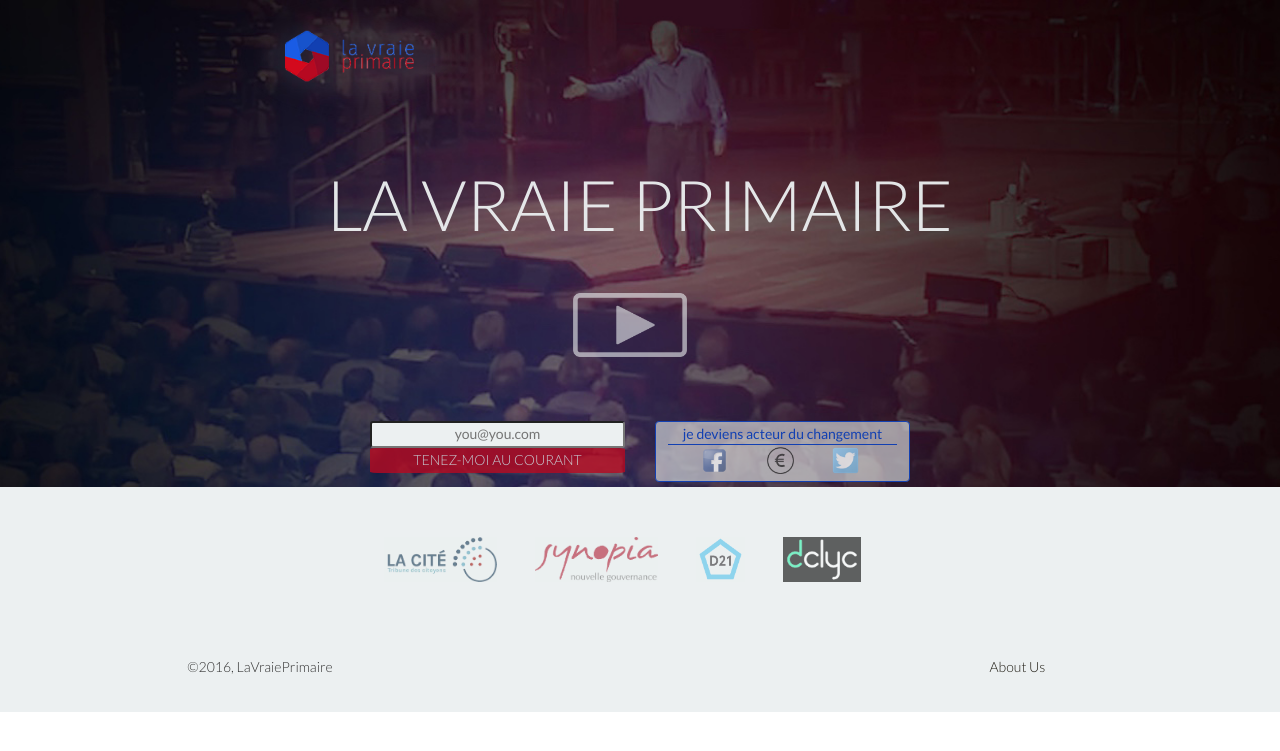
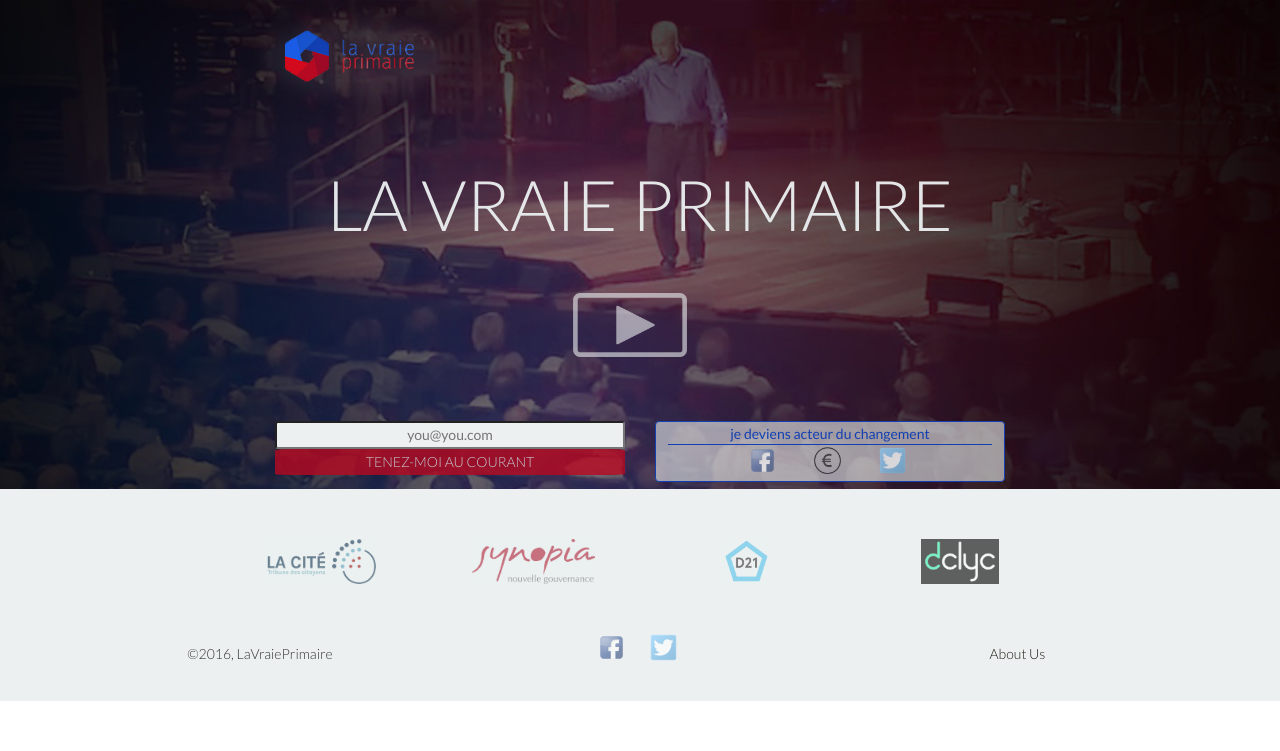
Before and after one commit to LaVraiePrimaire/lavraieprimaire.github.io, a Jekyll site: the page index.html, which Jekyll copies as it is, in a window 1280 px wide. Shown: the top 751 px of the page. Built offline with Jekyll 4.4.1, drawn with Linux system fonts in a browser that asks for light colours; nearby versions of some CDN libraries.

Commit message:
Day 1 responsive fixes
Made the call to action/email panel responsive, fixed video autoplay,
fixed new tab on links, fixed link content, rearranged partner logos to
work responsively in IE and Firefox

```diff
--- a/css/agency.css
+++ b/css/agency.css
@@ -96,6 +96,7 @@ h6 {
     font-weight: 400;
     text-align: center;
     font-size: 1.5vw;
+    font-size: 100%;
 }
 
 .thanks-rect {
@@ -114,6 +115,7 @@ h6 {
 
 .btn {
     font-size: 1.5vw;
+    font-size: 100%;
 }
 
 @media(min-width:768px) {
--- a/index.html
+++ b/index.html
@@ -5,10 +5,16 @@
     <meta charset="utf-8">
     <meta http-equiv="X-UA-Compatible" content="IE=edge">
     <meta name="viewport" content="width=device-width, initial-scale=1">
-    <meta name="description" content="la vraie primarie - a pilot presidential primary brought to you by democracy 2.1">
+    <meta name="description" content="J'ai envie d'avoir envie en 2017. Je participe à la Vraie Primaire !">
     <meta name="author" content="mike yu">
+    <!-- Facebook opengraph tags for better share menu -->
+    <meta property="og:url"                content="http://www.lavraieprimaire.fr/" />
+    <meta property="og:title"              content="La Vraie Primaire" />
+    <meta property="og:description"        content="J'ai envie d'avoir envie en 2017. Je participe à la Vraie Primaire !" />
+    <meta property="og:image"              content="http://www.lavraieprimaire.fr/img/logos/lvplogo.png" />
+    <meta property="fb:app_id"             content="526386134210424" />
 
-    <title>la vraie primaire</title>
+    <title>La Vraie Primaire</title>
 
     <!-- Bootstrap Core CSS -->
     <link href="css/bootstrap.min.css" rel="stylesheet">
@@ -28,6 +34,7 @@
     <![endif]-->
     <script type="text/javascript" src="js/jquery.js"></script>
     <script type="text/javascript" src="js/jquery-ui.min.js"></script>
+    <script type="text/javascript" src="js/video.js"></script>
 </head>
 
 <body id="page-top" class="index">
@@ -38,12 +45,12 @@
             <div class="intro-text">
                 <div class="intro-heading">LA VRAIE PRIMAIRE</div>
                 <div class="btn-container">
-                    <input type="image" class="btn play-btn" src="img/playbtn.png" data-toggle="modal" data-target="#myModal"/>
+                    <input type="image" id="vidPlay" class="btn play-btn" src="img/playbtn.png" data-toggle="modal" data-target="#myModal"/>
                 </div>
                 <div class="btn-container">
-                    <div class="col-xs-3">
+                    <div class="col-xs-12 col-sm-1 col-md-2">
                     </div>
-                    <div class="col-xs-3">
+                    <div class="col-xs-12 col-sm-5 col-md-4">
 	                    <form class="description" id="formname" name="formname" action="https://my.sendinblue.com/users/subscribeembed/js_id/2c40i/id/1" onsubmit="return false;">
 	                        <input type="hidden" name="js_id" id="js_id" value="2c40i">
 	                        <input type="hidden" name="listid" id="listid" value="2">
@@ -56,24 +63,24 @@
 	                    </form>
                     </div>
 <!--                     <div id="thanks" style="display:none" class="thanks-rect">Merci</div> -->
-                    <div class="col-xs-3">
-                    <div class="btn btn-secondary">je deviens acteur du changement
+                    <div class="col-xs-12 col-sm-5 col-md-4">
+	                    <div class="btn btn-secondary">Je deviens acteur du changement
 	                        <hr style="border-color:#1240B2; margin-top:0; margin-bottom:2" />
 	                        <ul class="list-inline" style="margin-bottom:0">
-                            <li><a href="https://www.facebook.com/La-vraie-Primaire-191854841168760/" target="_blank"><img src = "img/facebook.png" class = "img-responsive"></a>
+	                            <li><a href="https://www.facebook.com/dialog/share?app_id=145634995501895&amp;display=popup&amp;href=https%3A%2F%2Fwww.youtube.com%2Fwatch%3Fv%3DpZwk5uAE51A" target="_blank"><img src = "img/facebook.png" class = "img-responsive"></a>
 	                            </li>
 	                            <li></li>
 	                            <li></li>
-                            <li><a href="https://www.helloasso.com/associations/synopia/collectes/je-deviens-acteur-du-changement-avec-la-vraie-primaire"><img src = "img/euro.png" class = "img-responsive"></a>
+	                            <li><a href="https://www.helloasso.com/associations/synopia/collectes/je-deviens-acteur-du-changement-avec-la-vraie-primaire" target="_blank"><img src = "img/euro.png" class = "img-responsive"></a>
 	                            </li>
 	                            <li></li>
 	                            <li></li>
-                            <li><a href="https://twitter.com/lavraieprimaire"><img src = "img/twitter.png" class = "img-responsive"></a>
+	                            <li><a href="https://twitter.com/intent/tweet?hashtags=lavraieprimaire&ref_src=twsrc%5Etfw&text=J%27ai%20envie%20d%27avoir%20envie%20en%202017.%20Je%20participe%20%C3%A0%20la%20Vraie%20Primaire.fr%20!&tw_p=tweetbutton&url=www.lavraieprimaire.fr&via=LaVraiePrimaire" target="_blank"><img src = "img/twitter.png" class = "img-responsive"></a>
 	                            </li>
 	                        </ul>
 	                    </div>
                     </div>
-                    <div class="col-xs-3">
+                    <div class="col-xs-12 col-sm-1 col-md-2">
                     </div>
                 </div>
               </div>
@@ -82,59 +89,37 @@
     </header>
     <!-- Partners Aside -->
     <div id="partners">
-        <div>
-            <div class="col-xs-2">
+           <!-- <div class="col-xs-12 col-s-1 col-md-2">
             </div>
-            <div id="logos" class="col-xs-8">
+            <div id="logos" class="col-xs-12 col-s-10 col-md-8">
                 <ul class="list-inline">
                     <li><a href="http://www.lacitetribune.fr/" target="_blank"><img src = "img/logos/lacite.png" class = "img-responsive img-logo img-centered"></a>
                     </li>
-                    <li></li>
-                    <li></li>
                     <li><a href="http://www.synopia.fr/" target="_blank"><img src = "img/logos/synopia.png" class = "img-responsive img-logo img-centered"></a>
                     </li>
-                    <li></li>
-                    <li></li>
                     <li><a href="http://www.d21.me/" target="_blank"><img src = "img/logos/d21.png" class = "img-responsive img-logo img-centered"></a>
                     </li>
-                    <li></li>
-                    <li></li>
                     <li><a href="http://dclyc.fr/" target="_blank"><img src = "img/logos/dclyc.png" class = "img-responsive img-logo img-centered"></a>
                     </li>
                 </ul>
             </div>
-            <div class="col-xs-2">
+            <div class="col-xs-12 col-s-1 col-md-2">
             </div>
-            <!-- <div class="col-xs-3 col-xs-6">
-                <a href="http://democracyos.org/">
-                    <img src="img/logos/lacite.png" class="img-responsive img-centered" alt="">
-                </a>
+            -->
+            <div class="col-xs-12 col-sm-1 col-md-2"></div>
+            <div class="col-xs-6 col-sm-2 col-md-2 text-center">
+            	<a href="http://www.lacitetribune.fr/" target="_blank"><img src = "img/logos/lacite.png" class = "img-responsive img-logo img-centered"></a>
             </div>
-            <div class="col-xs-3 col-xs-6">
-                <a href="http://democracyos.org/">
-                    <img src="img/logos/synopia.png" class="img-responsive img-centered" alt="">
-=======
-            <div class="col-xs-3 col-xs-6">
+            <div class="col-xs-6 col-sm-3 col-md-2 text-center">
+            	<a href="http://www.synopia.fr/" target="_blank"><img src = "img/logos/synopia.png" class = "img-responsive img-logo img-centered"></a>
             </div>
-            <div class="col-xs-3 col-xs-6">
-                <a href="http://democracyos.org/">
-                    <img src="img/logos/demOS.png" class="img-responsive img-centered" alt="">
->>>>>>> d446b21d43a33cffc6aa62f624854d6f25fc700a
-                </a>
+            <div class="col-xs-6 col-sm-3 col-md-2 text-center">
+            	<a href="http://www.d21.me/" target="_blank"><img src = "img/logos/d21.png" class = "img-responsive img-logo img-centered"></a>
             </div>
-            <div class="col-xs-3 col-xs-6">
-                <a href="https://www.d21.me/">
-                    <img src="img/logos/d21.png" class="img-responsive img-centered" alt="">
-                </a>
+            <div class="col-xs-6 col-sm-2 col-md-2 text-center">
+            	<a href="http://dclyc.fr/" target="_blank"><img src = "img/logos/dclyc.png" class = "img-responsive img-logo img-centered"></a>
             </div>
-            <div class="col-xs-3 col-xs-6">
-<<<<<<< HEAD
-                <a href="http://democracyos.org/">
-                    <img src="img/logos/dclyc.png" class="img-responsive img-centered" alt="">
-                </a>
-            </div> -->
-            </div>
-        </div>
+            <div class="col-xs-12 col-sm-1 col-md-2"></div>
     </div>
 
     <!-- <section class="social">
@@ -157,13 +142,13 @@
                     <span class="copyright">&copy;2016, LaVraiePrimaire</span>
                 </div>
                 <div class="col-xs-4">
-                    <!-- <ul class="list-inline">
+                    <ul class="list-inline">
                         <li><a href="https://www.facebook.com/La-vraie-Primaire-191854841168760/" target="_blank"><img src = "img/facebook.png" class = "img-responsive"></a>
                         </li>
                         <li></li>
-                        <li><a href="#"><img src = "img/twitter.png" class = "img-responsive"></a>
+                        <li><a href="https://twitter.com/lavraieprimaire"><img src = "img/twitter.png" class = "img-responsive"></a>
                         </li>
-                    </ul> -->
+                    </ul>
                 </div>
                 <div class="col-xs-4">
                     <ul class="list-inline quicklinks">
@@ -180,7 +165,7 @@
       <div class="modal-dialog">
         <!-- Modal content-->
         <div class="modal-content">
-            <iframe width="100%" height="315" src="https://www.youtube.com/embed/pZwk5uAE51A" frameborder="0" allowfullscreen></iframe>
+        	<div id="player"></div>
         </div>
       </div>
     </div>
--- /dev/null
+++ b/js/video.js
@@ -0,0 +1,29 @@
+var tag = document.createElement('script');
+
+tag.src = "https://www.youtube.com/iframe_api";
+var firstScriptTag = document.getElementsByTagName('script')[0];
+firstScriptTag.parentNode.insertBefore(tag, firstScriptTag);
+
+var player;
+function onYouTubeIframeAPIReady() {
+  player = new YT.Player('player', {
+    height: '390',
+    width: '640',
+    videoId: 'pZwk5uAE51A',
+    modestbranding: 1,
+    origin: 'http://www.lavraieprimaire.fr',
+    rel: 0,
+    showinfo: 0,
+    autoplay: 0,
+    enablejsapi: 1,
+    hl: 'fr-fr',
+  });
+
+  $('#myModal').on('shown.bs.modal', function() {
+    player.playVideo();
+  });
+
+  $('#myModal').on('hidden.bs.modal', function() {
+    player.pauseVideo();
+  });
+}
```
Lines whose indentation alone changed are shown as unchanged.
